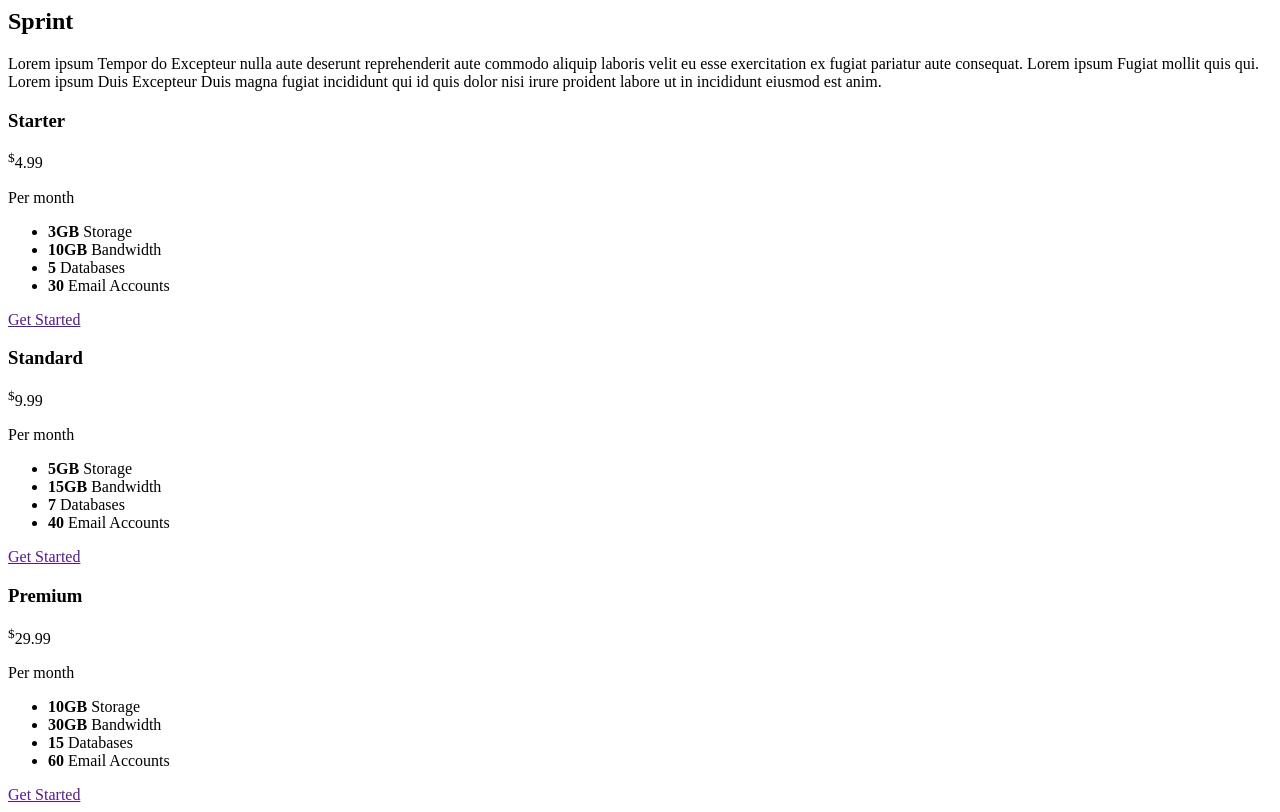
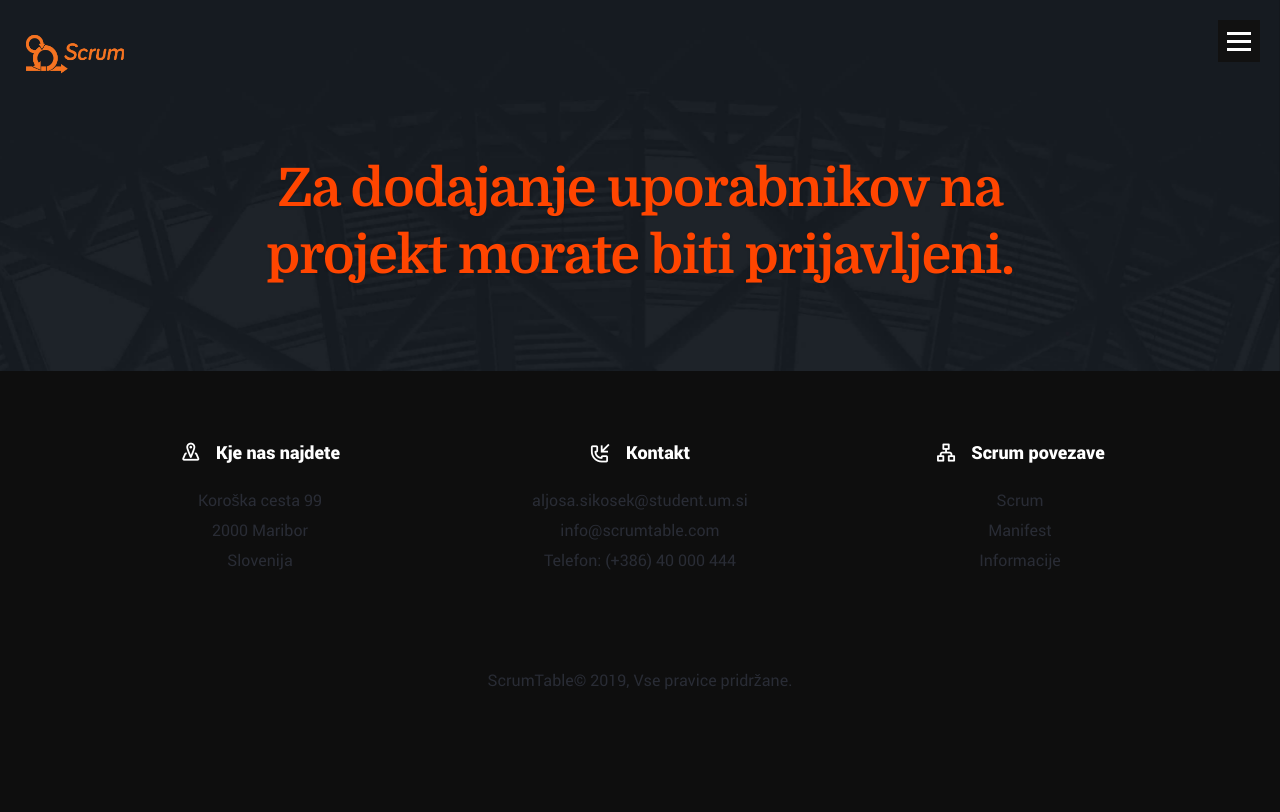
Before and after one commit to uzagoranski/ScrumTable, a PHP site: page /ScrumTable/project.php?idProjekt=1 in a window 1280 px wide. After the commit the page ends 689 px from the top, so only its background shows below. Run offline with PHP 8.4, Linux system fonts and the light colour scheme; tables that the repository leaves empty hold one stand-in row (values such as "Sample post"); some libraries are stand-ins or nearby versions; some web fonts are replaced.

Commit message:
Delujoč seznam Moji Projekti
-> posodobljena navigacija

```diff
--- a/includes/header.php
+++ b/includes/header.php
@@ -24,6 +24,7 @@ if (!isset($page_title)) {
 
     <script src="js/modernizr.js"></script>
     <script src="js/pace.min.js"></script>
+    <script src="https://ajax.googleapis.com/ajax/libs/jquery/3.2.1/jquery.min.js"></script>
 
     <link rel="icon" type="image/png" href="includes/favicon.png">
 
@@ -46,14 +47,12 @@ if (!isset($page_title)) {
 
         <?php
 
-        echo   '<li><a class="smoothscroll" href="#intro" title="">Domov</a></li>
-        <li><a class="smoothscroll" href="#features" title="">Funkcionalnosti</a></li>
-        <li><a class="smoothscroll" href="#testimonials" title="">Mnenja uporabnikov</a></li>';
-
+        echo '<li><a href="/ScrumTable" title="">Domov</a></li>
+        <li><a href="/ScrumTable/#features" title="">Funkcionalnosti</a></li>
+        <li><a href="/ScrumTable/#testimonials" title="">Mnenja uporabnikov</a></li>';
 
         if (isset($_SESSION['ime'])) {
-
-            echo '<li><a href="/ScrumTable/myProjects.php" title="">Moji projekti</a></li>
+            echo '<li><a href="/ScrumTable/myProjects.php?idUporabnik='.$_SESSION['idUporabnik'].'" title="">Moji projekti</a></li>
         </ul>
         <div class="action">
             <a class="button" href="/ScrumTable/addProject.php">Nov projekt</a>
--- a/project.php
+++ b/project.php
@@ -1,108 +1,109 @@
-<section id="pricing">
+<?php
+$page_title = 'Projekt številka' . $_GET['idProjekt'];
 
-    <div class="row section-intro animate-this">
-        <div class="col-twelve with-bottom-line">
+require('includes/config.php');
+include('includes/header.php');
 
-            <h2>Sprint </h2>
+require(MYSQL);
+?>
 
-            <p class="lead">Lorem ipsum Tempor do Excepteur nulla aute deserunt reprehenderit aute commodo aliquip laboris velit eu esse exercitation ex fugiat pariatur aute consequat. Lorem ipsum Fugiat mollit quis qui. Lorem ipsum Duis Excepteur Duis magna fugiat incididunt qui id quis dolor nisi irure proident labore ut in incididunt eiusmod est anim.</p>
+    <div id="main-content-wrap">
+        <section id="intro">
+            <div class="row intro-content">
+                <div class="col-twelve">
+                    <?php
+                    $query = "SELECT * FROM projekt WHERE idProjekt ={$_GET['idProjekt']}";
+                    $r = mysqli_query($dbc, $query) or trigger_error("Query: $query\n<br />MySQL Error: " . mysqli_error($dbc));
 
-        </div>
+                    if (isset($_SESSION['ime'])) {
+
+                        $idUporabnik = $_SESSION['idUporabnik'];
+
+                        $results = mysqli_fetch_array($r, MYSQLI_ASSOC);
+                        echo '<h1> ' . $results['naziv'] . ' </h1>
+                              <label>Izberite sodelujoče uporabnike pri projektu</label>';
+
+                        echo '
+                    <div class="buttons">
+                        <form action="addProject.php" method="post">
+                            <fieldset>
+                            <select class="izberiUporabnika" style="width: 100%" multiple>';
+
+                        $q1 = "SELECT idUporabnik, email, CONCAT(ime, ' ', priimek) AS name FROM uporabnik";
+                        $r1 = mysqli_query($dbc, $q1) or trigger_error("Query: $q1\n<br />MySQL Error: " . mysqli_error($dbc));
+
+                        $rowCount = mysqli_num_rows($r);
+
+                        if ($rowCount > 0) {
+                            while ($results = mysqli_fetch_array($r1, MYSQLI_ASSOC)) {
+                                if ($results['idUporabnik'] != $idUporabnik) {
+                                    echo '<option value="' . $results['idUporabnik'] . '">' . $results['name'] . ' (' . $results['email']. ')</option>';
+                                }
+                            }
+                        } else {
+                            echo '<option value="">Noben uporabnik ni na voljo</option>';
+                        }
+                        echo '
+                                </select>
+                            </fieldset>
+                            <input class="btn btn-primary" type="submit" name="submit" value="Dodaj uporabnika/e" />
+                        </form>
+                    </div>';
+
+                    } else {
+                        echo '<h1>Za dodajanje uporabnikov na projekt morate biti prijavljeni.</h1> </br></br>';
+                    }
+                    if ($_SERVER['REQUEST_METHOD'] == 'POST') {
+
+                        $trimmed = array_map('trim', $_POST);
+
+                        // predvidevamo neveljavne podatke
+                        $naziv = FALSE;
+
+                        if ($trimmed['naziv'] !== null) {
+                            $naziv = mysqli_real_escape_string($dbc, $trimmed['naziv']);
+                        } else {
+                            echo '<p class="error">Vnesite veljaven naziv!</p>';
+                        }
+
+                        if ($naziv) {
+
+                            // vstavljanje novega oglasa v podatkovno bazo
+                            $q = "INSERT INTO projekt (naziv) VALUES ('$naziv')";
+                            $r = mysqli_query($dbc, $q) or trigger_error("Query: $q\n<br />MySQL Error: " . mysqli_error($dbc));
+
+                            if (mysqli_affected_rows($dbc) == 1) {
+
+                                $q = "SELECT * FROM projekt WHERE naziv = '$naziv'";
+                                $r = mysqli_query($dbc, $q) or trigger_error("Query: $q\n<br />MySQL Error: " . mysqli_error($dbc));
+
+                                while ($results = mysqli_fetch_array($r, MYSQLI_ASSOC)) {
+                                    echo '<h3>Vnos projekta je bil uspešen!</h3>';
+                                    $url = BASE_URL . 'project.php?idProjekt=' . $results['idProjekt'];
+                                    header("Location: $url");
+                                    exit();
+                                }
+
+
+                            } else { // če je šlo kaj narobe
+                                echo '<p class="error">Zaradi napake vnos projekta ni bil mogoč. Ponovite postopek.</p>';
+                            }
+
+                        } else { // če je prišlo do napake pri preverjanju registracijskih podatkov
+                            echo '<p class="error">Napaka pri preverjanju vnosnih podatkov. Ponovite postopek.</p>';
+                        }
+
+                        mysqli_close($dbc);
+                    }
+                    ?>
+                </div>
+            </div>
+        </section>
     </div>
 
-    <div class="row pricing-content">
+<script>
+    let selectedValues = jQuery('#multipleSelect').val();
 
-        <div class="pricing-tables block-1-3  group">
+</script>
 
-            <div class="bgrid animate-this">
-
-                <div class="price-block">
-
-                    <div class="top-part">
-
-                        <h3 class="plan-title">Starter</h3>
-                        <p class="plan-price"><sup>$</sup>4.99</p>
-                        <p class="price-month">Per month</p>
-
-                    </div>
-
-                    <div class="bottom-part">
-
-                        <ul class="features">
-                            <li><strong>3GB</strong> Storage</li>
-                            <li><strong>10GB</strong> Bandwidth</li>
-                            <li><strong>5</strong> Databases</li>
-                            <li><strong>30</strong> Email Accounts</li>
-                        </ul>
-
-                        <a class="button large" href="">Get Started</a>
-
-                    </div>
-
-                </div>
-
-            </div> <!-- /bgrid -->
-
-            <div class="bgrid animate-this">
-
-                <div class="price-block primary" data-info="popular">
-
-                    <div class="top-part">
-
-                        <h3 class="plan-title">Standard</h3>
-                        <p class="plan-price"><sup>$</sup>9.99</p>
-                        <p class="price-month">Per month</p>
-
-                    </div>
-
-                    <div class="bottom-part">
-
-                        <ul class="features">
-                            <li><strong>5GB</strong> Storage</li>
-                            <li><strong>15GB</strong> Bandwidth</li>
-                            <li><strong>7</strong> Databases</li>
-                            <li><strong>40</strong> Email Accounts</li>
-                        </ul>
-
-                        <a class="button large" href="">Get Started</a>
-
-                    </div>
-
-                </div>
-
-            </div> <!-- /bgrid -->
-
-            <div class="bgrid animate-this">
-
-                <div class="price-block">
-
-                    <div class="top-part">
-
-                        <h3 class="plan-title">Premium</h3>
-                        <p class="plan-price"><sup>$</sup>29.99</p>
-                        <p class="price-month">Per month</p>
-
-                    </div>
-
-                    <div class="bottom-part">
-
-                        <ul class="features">
-                            <li><strong>10GB</strong> Storage</li>
-                            <li><strong>30GB</strong> Bandwidth</li>
-                            <li><strong>15</strong> Databases</li>
-                            <li><strong>60</strong> Email Accounts</li>
-                        </ul>
-
-                        <a class="button large" href="">Get Started</a>
-
-                    </div>
-
-                </div>
-
-            </div> <!-- /bgrid -->
-
-        </div> <!-- /pricing-tables -->
-
-    </div> <!-- /pricing-content -->
-
-</section> <!-- Pricing -->
+<?php include('includes/footer.php'); ?>
--- a/register.php
+++ b/register.php
@@ -25,8 +25,6 @@ include('includes/header.php');
                             <input class="btn btn-primary" type="submit" name="submit" value="Registriraj me" />
                         </form>
                     </div>
-
-
 
 <?php
 if ($_SERVER['REQUEST_METHOD'] == 'POST') {
--- a/styles/site.css
+++ b/styles/site.css
@@ -13,3 +13,20 @@
 .formal:focus {
     color: orange !important;
 }
+
+option {
+    color: orange !important;
+}
+
+label {
+    color: orange !important;
+}
+
+.izberiUporabnika {
+    height: 100px;
+    text-align: center;
+}
+
+#styles {
+    background-color: white !important;
+}
```
Also changed, not shown: addProject.php (+16 -21 lines), myProjects.php (added, +89 -0 lines), sprint.php (added, +119 -0 lines).
